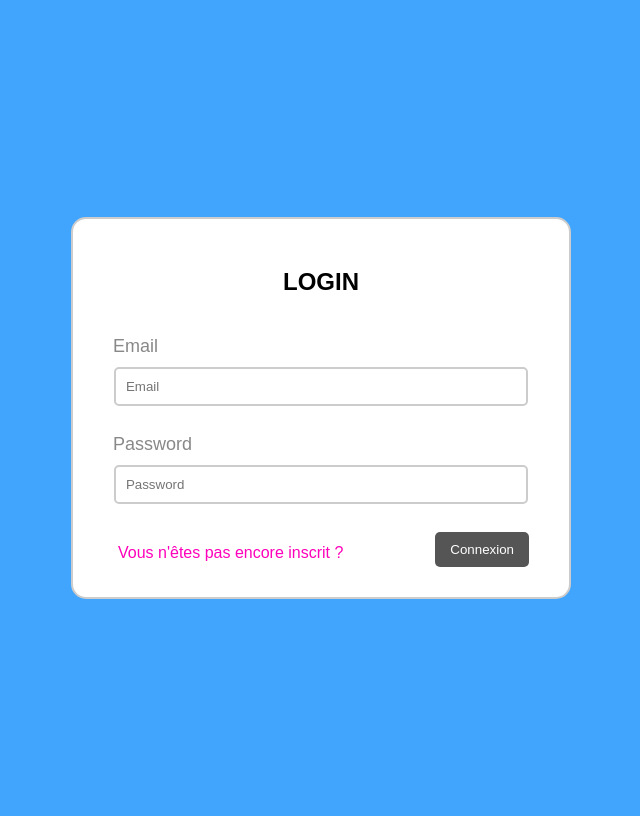
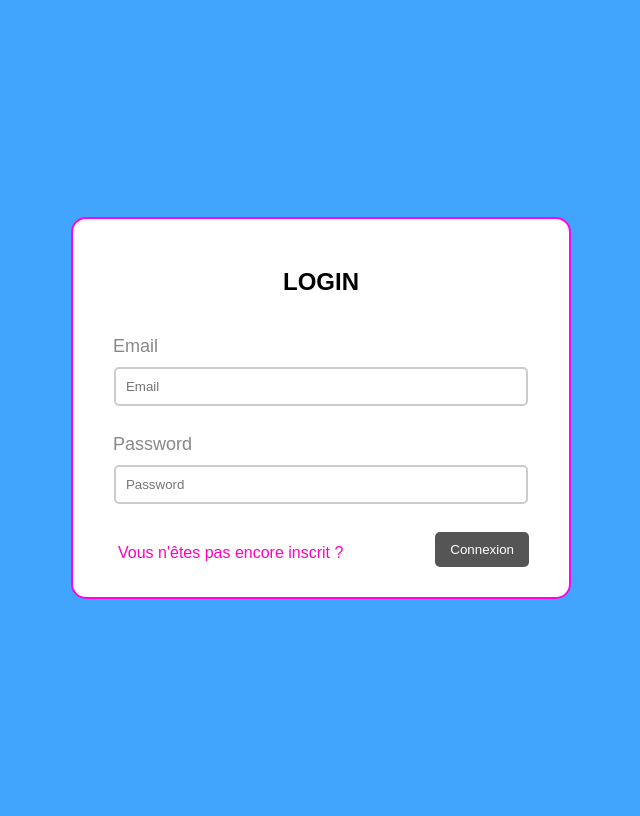
Before and after one commit to ZephyrRaine/bdd-cv, a PHP site: page /index.php in a window 1280 px wide. Shown: the whole page, without its empty margins (319-959 px from the left). Run offline with PHP 8.4, Linux system fonts and the light colour scheme.

Commit message:
no message

```diff
--- a/style.css
+++ b/style.css
@@ -14,7 +14,7 @@ body {
 }
 form {
 	width: 500px;
-	border: 2px solid #ccc;
+	border: 2px solid rgb(255, 0, 242);
 	padding: 30px;
 	background: #fff;
 	border-radius: 15px;
```
